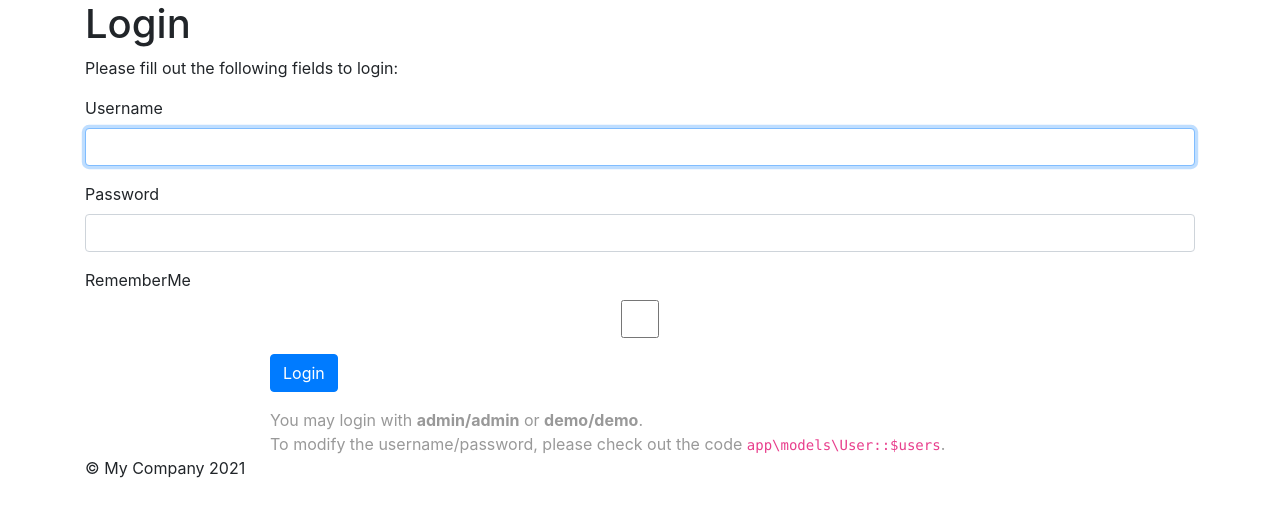
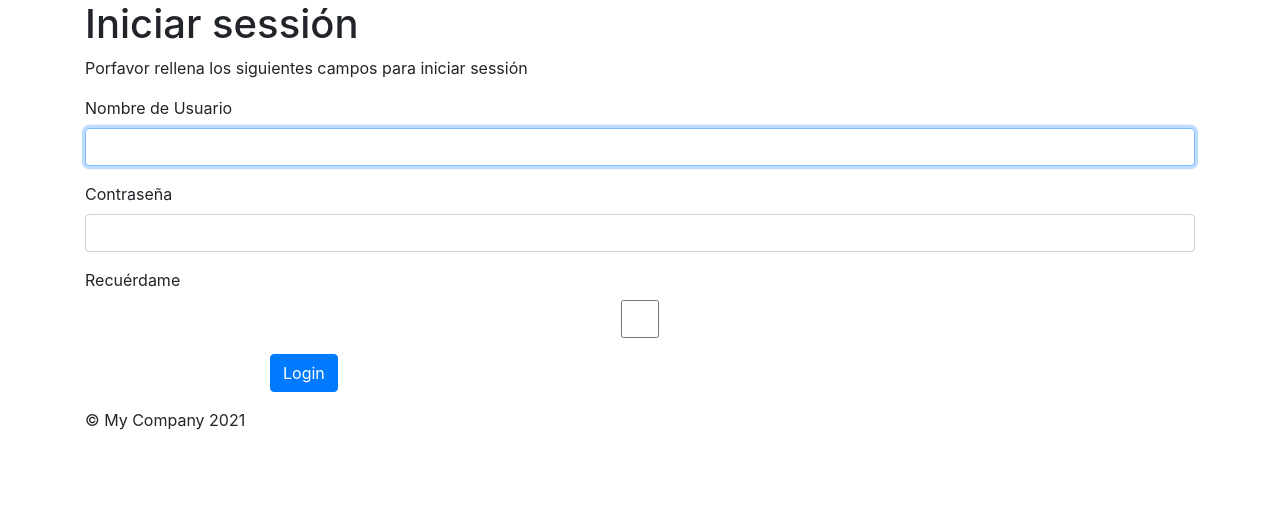
Before and after one commit to pemife/ClubLectura, a Yii app: template views/site/login.php in a window 1280 px wide. Shown: the top 517 px of the page. Run offline with PHP 8.4 and a stand-in for Yii, Linux system fonts and the light colour scheme; the template is opened without the code that fills it, so the values that code supplies are empty; form fields are guessed from the names that the template uses; some libraries are stand-ins or nearby versions.

Commit message:
Pequeña refactorizacion de codigo

```diff
--- a/db/clublectura.sql
+++ b/db/clublectura.sql
@@ -35,7 +35,7 @@
   , fecha_1a_edicion    DATE
   , descripcion         TEXT
   , n_paginas           NUMERIC(4)
-  --, img_key             VARCHAR(255)
+  , img_key             VARCHAR(255)
 );
 
 DROP TABLE IF EXISTS peliculas CASCADE;
@@ -61,9 +61,11 @@
                                             ON DELETE CASCADE
                                             ON UPDATE CASCADE
   , libro_id            BIGINT              REFERENCES libros(id)
+
                                             ON DELETE SET NULL
                                             ON UPDATE CASCADE
   , PRIMARY KEY(usuario_id, libro_id)
+  , CONSTRAINT uq_seleccion_libro  UNIQUE (libro_id)
 );
 
 DROP TABLE IF EXISTS criticas CASCADE;
--- a/views/site/login.php
+++ b/views/site/login.php
@@ -7,13 +7,13 @@
 use yii\helpers\Html;
 use yii\bootstrap4\ActiveForm;
 
-$this->title = 'Login';
+$this->title = 'Iniciar sessión';
 $this->params['breadcrumbs'][] = $this->title;
 ?>
 <div class="site-login">
     <h1><?= Html::encode($this->title) ?></h1>
 
-    <p>Please fill out the following fields to login:</p>
+    <p>Porfavor rellena los siguientes campos para iniciar sessión</p>
 
     <?php $form = ActiveForm::begin([
         'id' => 'login-form',
@@ -23,11 +23,11 @@
         ],
     ]); ?>
 
-        <?= $form->field($model, 'username')->textInput(['autofocus' => true]) ?>
+        <?= $form->field($model, 'username')->textInput(['autofocus' => true])->label('Nombre de Usuario') ?>
 
-        <?= $form->field($model, 'password')->passwordInput() ?>
+        <?= $form->field($model, 'password')->passwordInput()->label('Contraseña') ?>
 
-        <?= $form->field($model, 'rememberMe')->checkbox() ?>
+        <?= $form->field($model, 'rememberMe')->checkbox()->label('Recuérdame') ?>
 
         <div class="form-group">
             <div class="offset-sm-2">
@@ -36,9 +36,4 @@
         </div>
 
     <?php ActiveForm::end(); ?>
-
-    <div class="offset-sm-2" style="color:#999;">
-        You may login with <strong>admin/admin</strong> or <strong>demo/demo</strong>.<br>
-        To modify the username/password, please check out the code <code>app\models\User::$users</code>.
-    </div>
 </div>
```
Also changed, not shown: controllers/UsuariosController.php (+22 -27 lines), views/libros/seleccion.php (+7 -0 lines).
